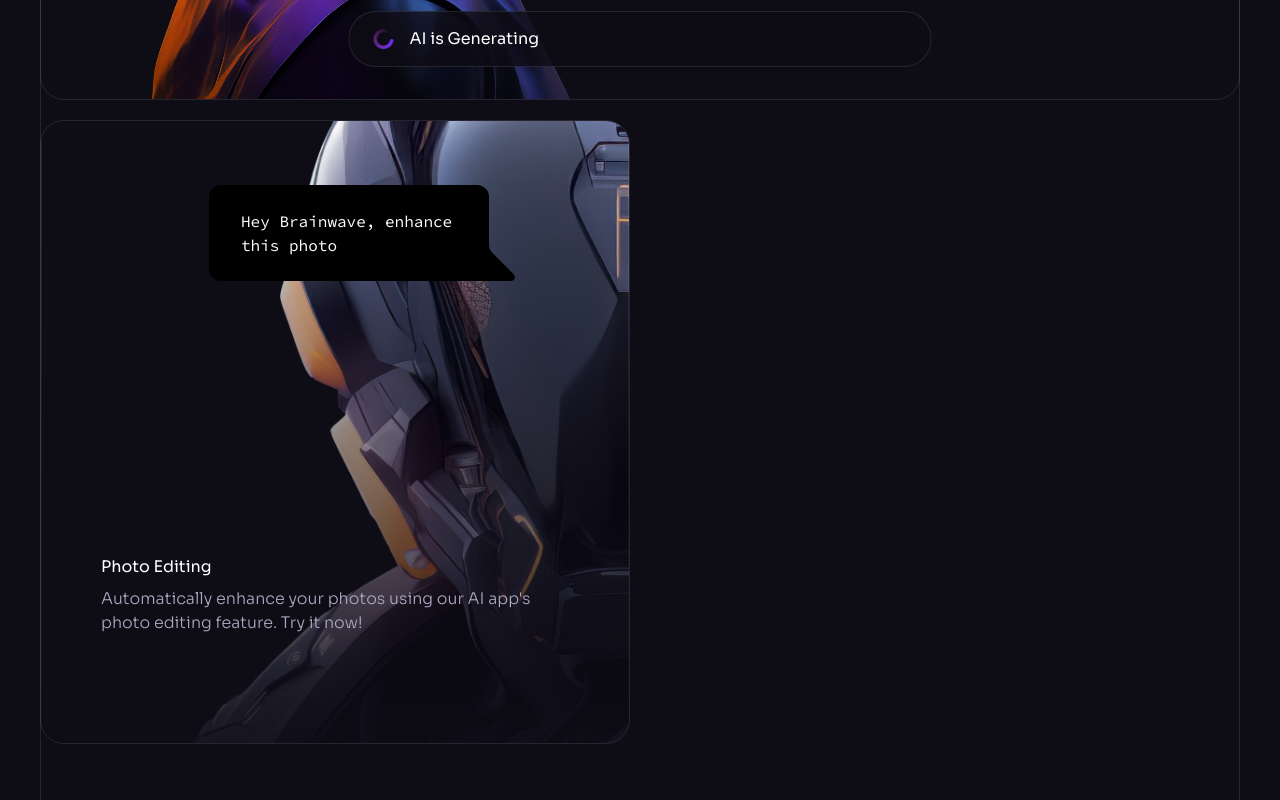
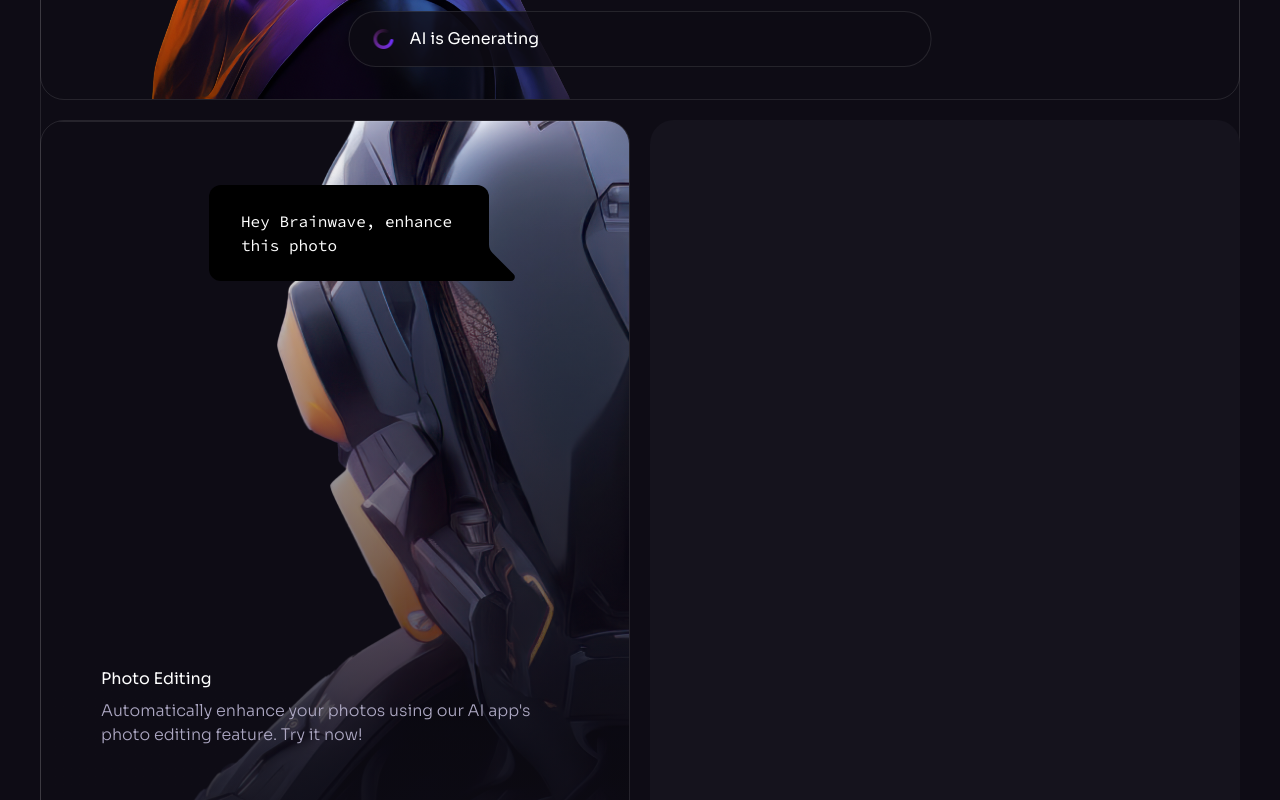
Before and after one commit to ahteshamsalamatansari/sass-ui-react, a React (Vite) app: page / in a window 1280 px wide. Shown: the part 4320-5120 px from the top of the page. Built offline with nearby package versions, Linux system fonts and the light colour scheme.

Commit message:
Working on third box

```diff
--- a/src/components/Services.jsx
+++ b/src/components/Services.jsx
@@ -62,6 +62,9 @@ const Services = () => {
               </div>
               <PhotoChatMessage/>
             </div>
+            <div className="p-4 bg-n-7 rounded-3xl overflow-hidden lg:min-h-[46rem]">
+
+            </div>
           </div>
         </div>
       </div>
```
